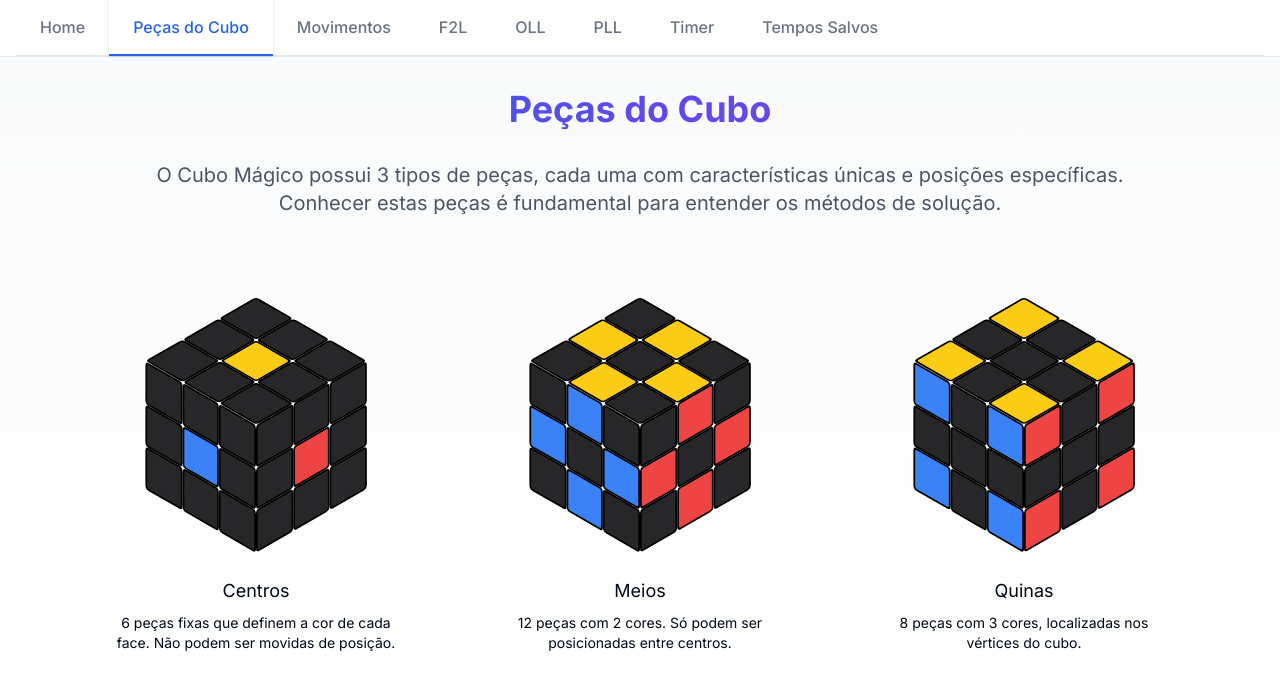
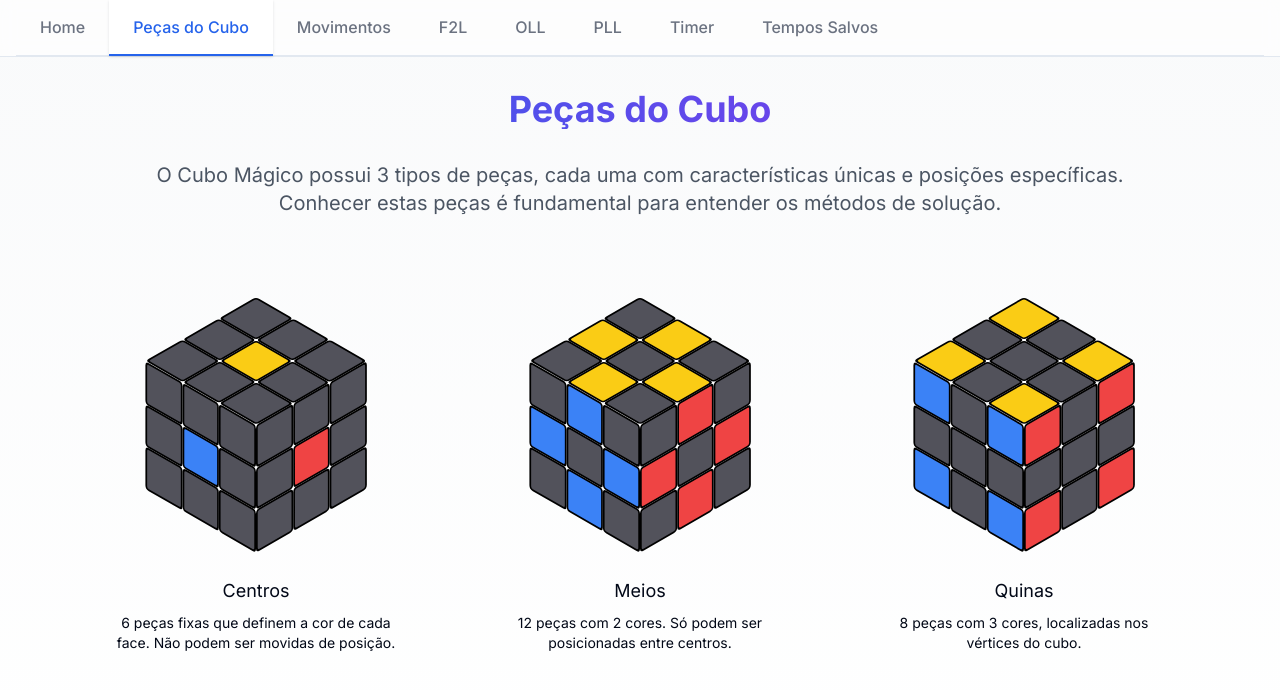
Before and after one commit to ValdineiJunior/cube-lessons, a Next.js app: page /cubePieces in a window 1280 px wide. Shown: the top 690 px of the page. Built offline with nearby package versions, Linux system fonts and the light colour scheme.

Commit message:
fix: update background color for CubeFace3D component based on status

```diff
--- a/src/components/CubeFace3D.tsx
+++ b/src/components/CubeFace3D.tsx
@@ -17,8 +17,7 @@ export function CubeFace3D({ colors, position }: CubeFace3DProps) {
             border-2
             border-black
             rounded
-            bg-zinc-800
-            data-[status=z]:bg-zinc-800
+            data-[status=z]:bg-zinc-600
             data-[status=r]:bg-red-500
             data-[status=b]:bg-blue-500
             data-[status=w]:bg-sky-50
```
